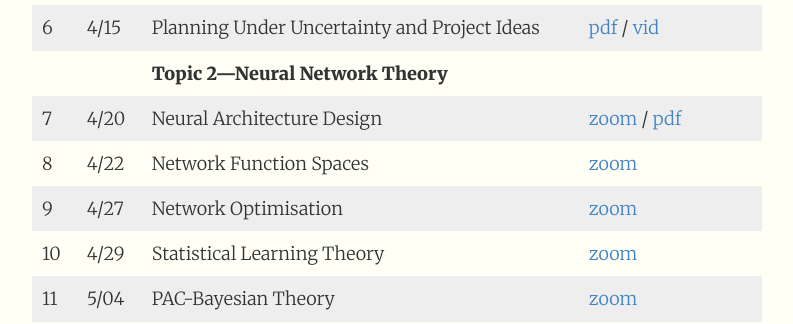
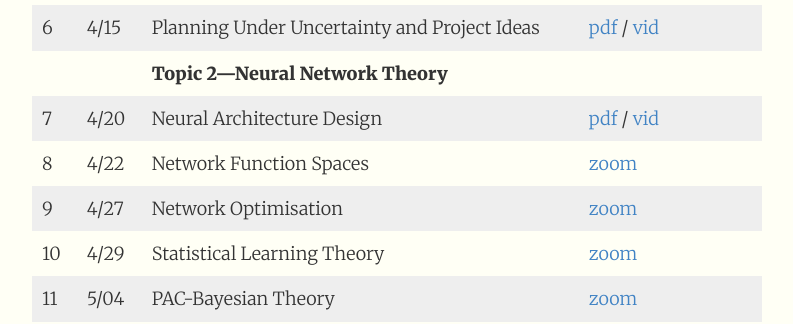
Before and after one commit to 1five9/1five9.github.io, a Jekyll site: the page built from index.md, in a window 1280 px wide and 900 px high, scrolled down 2416 px. Shown: the part 153-477 px from the top of the window, without its empty margins (243-1036 px from the left). Built offline with Jekyll 4.4.1, drawn with Linux system fonts in a browser that asks for light colours.

Commit message:
Update index.md

```diff
--- a/index.md
+++ b/index.md
@@ -81,7 +81,7 @@ The final project will be conducted during the last four weeks of class. Student
 | 5  | 4/13      | Model Learning in MPC 				          | [pdf](https://1five9.github.io/slides/control/Lecture_5_MPC_and_Model_Learning.pdf) / [vid](https://caltech.zoom.us/rec/share/EUwZy302kdmZaHZTxdxm4xNI6AE1kBuijoUNg7Ay909A58kJhfd-THQrEFxOUoZQ.HWlG08DHSjJgL1Ts) | |
 | 6  | 4/15      | Planning Under Uncertainty and Project Ideas    	          | [pdf](https://1five9.github.io/slides/control/Lecture_6.pdf)  / [vid](https://caltech.zoom.us/rec/play/NMspLIgaI2jjVw84424EkfA_kta9AXX8JIxm2WW2OljV36I7NQ9CMEsYkEyBSosgm2ksCMSM-FeZj4jD.kq7ZyqjY2FPskbRR?continueMode=true) ||
 |    |           | **Topic 2—Neural Network Theory**     |  | |
-| 7  | 4/20      | Neural Architecture Design	          | [zoom](https://caltech.zoom.us/j/83968752246) / [pdf](/slides/learning/07.pdf) | |
+| 7  | 4/20      | Neural Architecture Design	          | [pdf](/slides/learning/07.pdf) / [vid](https://caltech.zoom.us/rec/play/rBy3iYhn18vVQZ51EcnqjEfFfCBtsNO19b-vu4md5WI8sNh4rACX0MbIki6-ZMwVXT2zTqHJWEOzd6DN.TvAzOTJK7yLBgABn) | |
 | 8  | 4/22      | Network Function Spaces	              | [zoom](https://caltech.zoom.us/j/83968752246) | |
 | 9  | 4/27      | Network Optimisation	                  | [zoom](https://caltech.zoom.us/j/83968752246) | |
 | 10 | 4/29      | Statistical Learning Theory	          | [zoom](https://caltech.zoom.us/j/83968752246) | |
```
